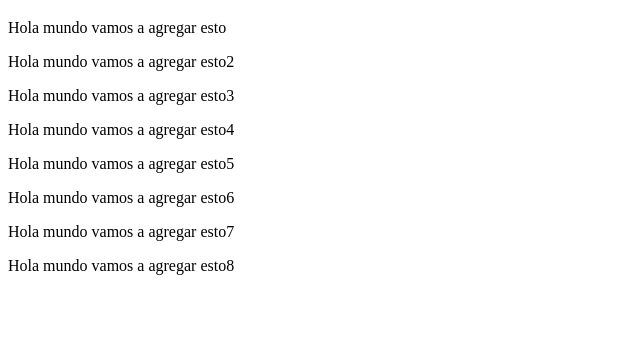
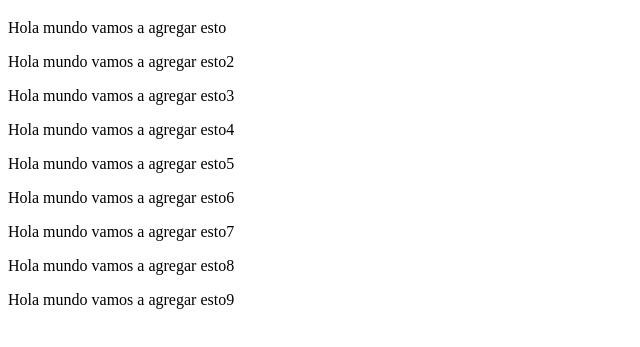
Before and after one commit to ingfrodriguez/hello-world, a plain HTML site: page index.html in a window 1280 px wide. Shown: the part 61-408 px from the top of the page, without its empty margins (0-640 px from the left). Drawn offline with Linux system fonts and the light colour scheme.

Commit message:
Update index.html

```diff
--- a/index.html
+++ b/index.html
@@ -15,5 +15,6 @@
     <p>Hola mundo vamos a agregar esto6</p>
     <p>Hola mundo vamos a agregar esto7</p>
     <p>Hola mundo vamos a agregar esto8</p>
+    <p>Hola mundo vamos a agregar esto9</p>
 </body>
 </html>
```
